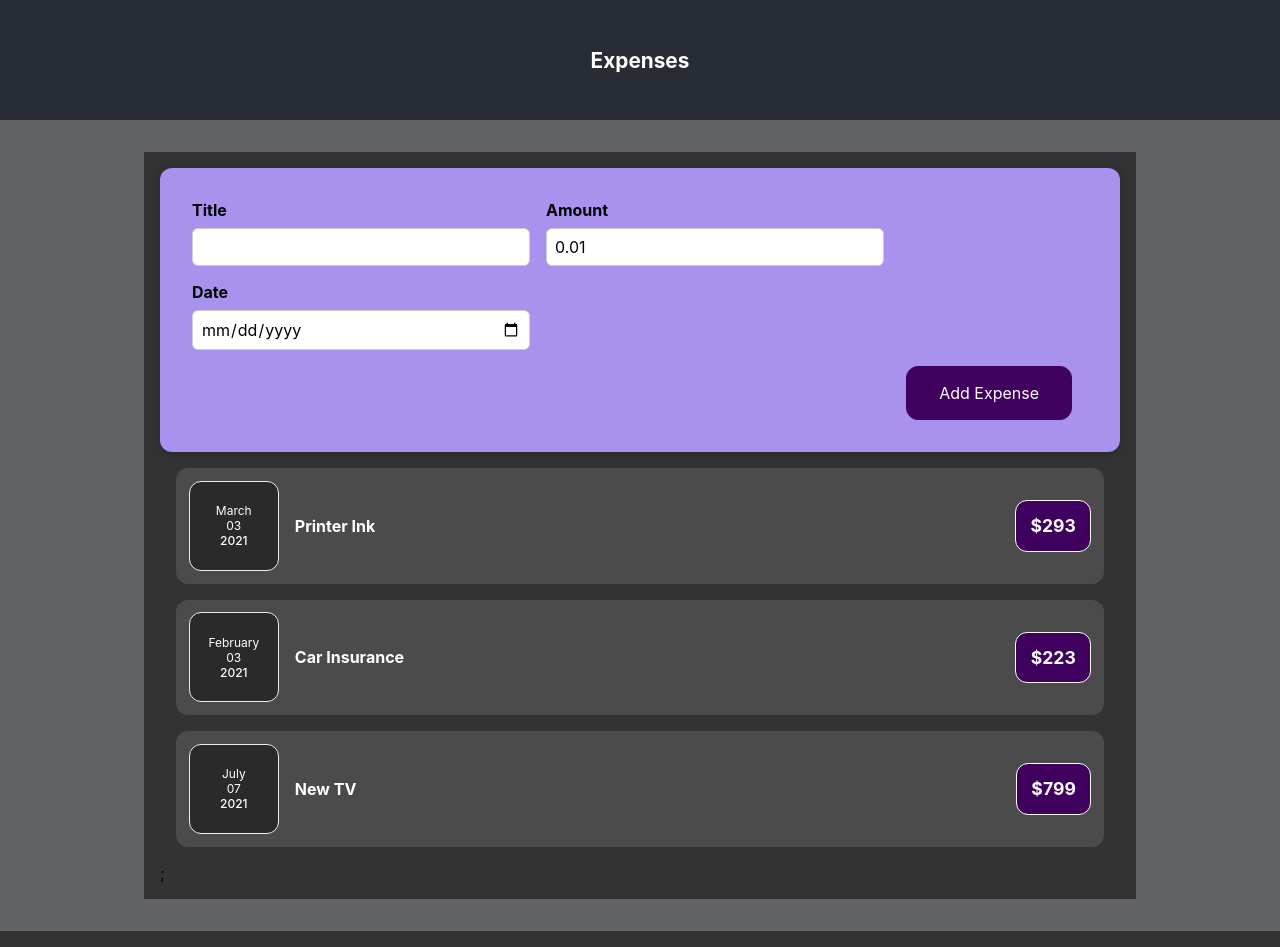
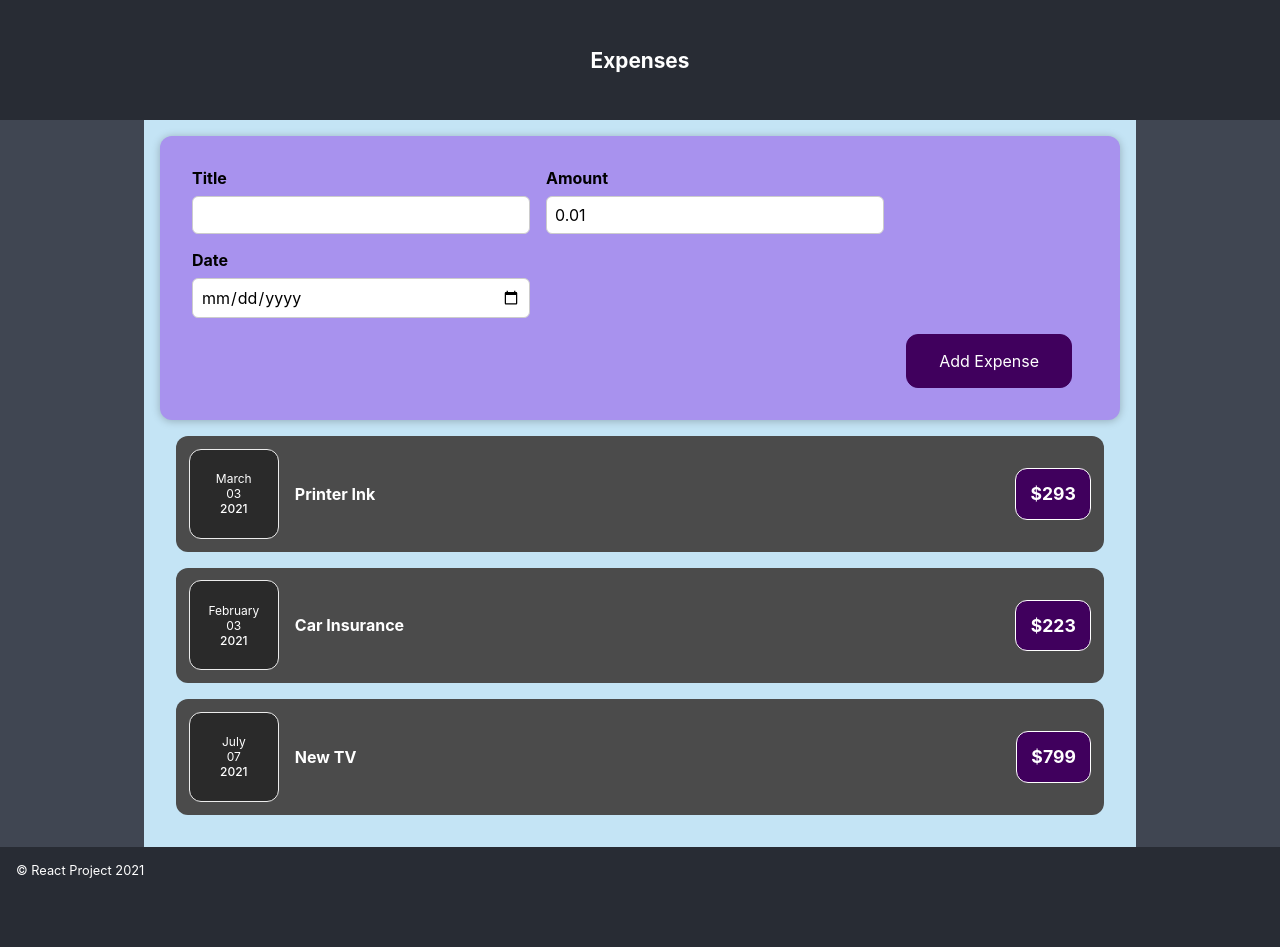
Before and after one commit to sabinamp/expenses, a React (Create React App) app: page / in a window 1280 px wide. Shown: the top 947 px of the page. Built offline with nearby package versions, Linux system fonts and the light colour scheme.

Commit message:
update bkg color

```diff
--- a/src/App.css
+++ b/src/App.css
@@ -1,4 +1,3 @@
 .App {
-
-  background-color: rgb(98, 99, 102);
+  background-color: #404652;
 }
--- a/src/components/Expenses/Expenses.js
+++ b/src/components/Expenses/Expenses.js
@@ -8,7 +8,7 @@ const Expenses = (props) => {
             <Card>
             { expenseItems.map( (item)=>
                 (<ExpenseItem key={item.id} title={item.title} amount={item.amount} date={item.date}/>)
-            )};
+            )}
             </Card>
 
 	);
--- a/src/components/layout/Content.css
+++ b/src/components/layout/Content.css
@@ -1,9 +1,9 @@
 .content {
-	background-color: #333;
+	background-color: rgb(196, 228, 245);
 	padding: 1rem;
 	width: 60rem;
 	max-width: 95%;
-    margin: 2rem auto;
+    margin: 0rem auto;
     display: flexbox;
     flex-direction: column;
     justify-content: center;
--- a/src/components/layout/Footer.css
+++ b/src/components/layout/Footer.css
@@ -1,7 +1,7 @@
 .Footer{
     font-size: 0.8rem;
     color: white;
-    background: #333;
+    background: #282c34;
     min-height: 10vh;
     padding: 1rem;
   }
```
